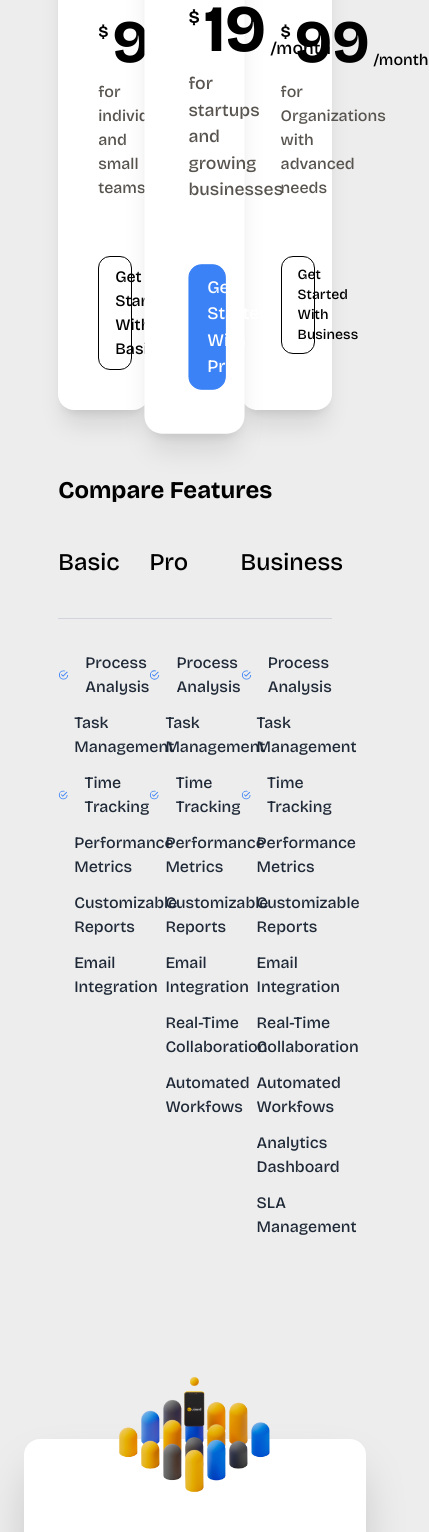
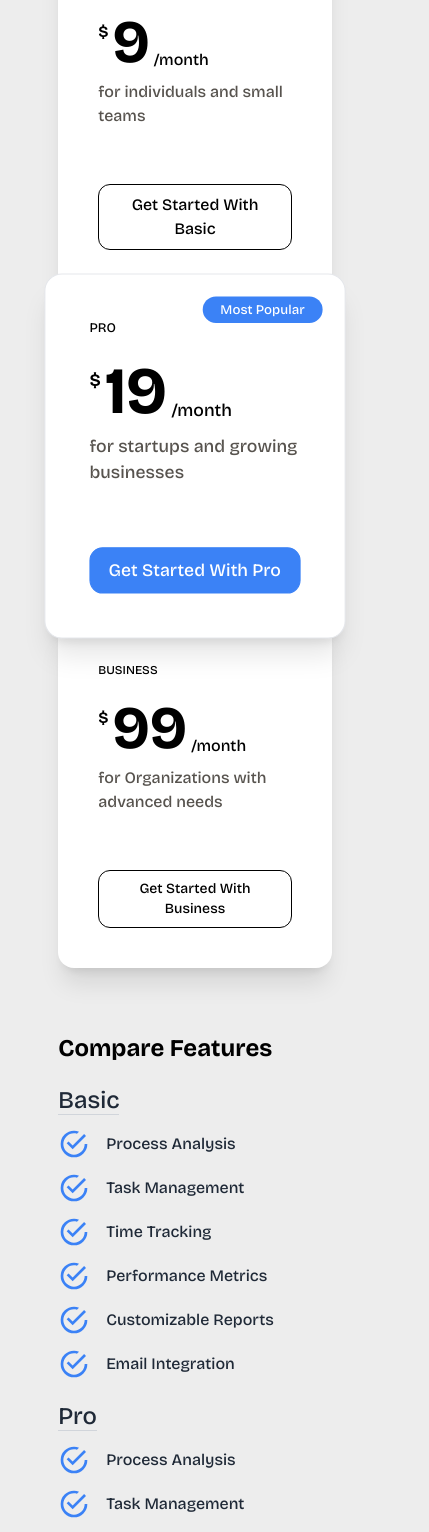
Before and after one commit to azdinexx/Lando, a React (Vite) app: page /pricing in a window 390 px wide. Shown: the part 432-1964 px from the top of the page, 429 px wide, since content can reach past the window. Built offline with nearby package versions, Linux system fonts and the light colour scheme.

Commit message:
pricing and about page fix:responsive

```diff
--- a/src/components/Hero.jsx
+++ b/src/components/Hero.jsx
@@ -3,7 +3,7 @@ import img from '../assets/hero.png';
 function Hero() {
   return (
     <>
-      <div className='px-4  md:px-0 grid min-h-screen grid-cols-1 md:grid-cols-2 md:grid-rows- grid-rows-'>
+      <div className='px-4  md:px-0 grid min-h-screen grid-cols-1 md:grid-cols-2 grid-rows-1 '>
         {/* Call To Action */}
         <div className='flex justify-center flex-col'>
           <span className='text-stone-400 py-4'>FREE 30 DAYS TRIAL</span>
@@ -24,12 +24,12 @@ function Hero() {
         </div>
 
         {/* Image */}
-        <div className=' flex items-center justify-center '>
+        <div className='hidden md:flex items-center justify-center '>
           <img src={img} alt='' width={430} />
         </div>
       </div>
-      <div>
-        <p className='max-w-sm mx-auto text-center font-thin'>
+      <div className='mb-20'>
+        <p className='max-w-sm mx-auto text-center font-thin '>
           trusted by individuals and teams at the world&apos;s best companies
         </p>
         <div className='flex gap-8 justify-center py-5 '>
--- a/src/pages/AboutUs.jsx
+++ b/src/pages/AboutUs.jsx
@@ -6,7 +6,7 @@ import GetStarted from '../components/GetStarted';
 function AboutUs() {
   return (
     <>
-      <div className='flex flex-col gap-6 my-20 items-center'>
+      <div className='flex flex-col gap-6 md:my-20 items-center'>
         <h1 className='text-5xl text-center '>About Us</h1>
         <p className='max-w-sm text-center mx-auto text-gray-600'>
           we offer revolutionary solution to industry problems. Join Lando
@@ -22,8 +22,8 @@ function AboutUs() {
           possible service and support, and we are always looking for ways to
           improve and innovate.
         </p>
-        <div className='flex w-[60rem] justify-center items-center  mb-10'>
-          <p className='flex flex-col text-4xl font-semibold w-1/2 pl-20 gap-2'>
+        <div className='flex md:w-[60rem] justify-center items-center  mb-10'>
+          <p className='flex flex-col text-4xl font-semibold w-1/2 md:pl-20 gap-2'>
             <span>Let&apos;s start </span>
             <span>working </span>
             <span>more </span>
@@ -45,14 +45,12 @@ export default AboutUs;
 
 function Team() {
   return (
-    <>
+    <div className='  flex flex-col gap-6'>
       <h1 className='text-5xl text-center '>Team</h1>
       <p className='max-w-sm text-center mx-auto text-gray-600'>
         Meet the people behind the magical product
       </p>
-      <div className='grid grid-cols-4 grid-rows-2 gap-10  w-[700px] my-4'>
-        <Person />
-        <Person />
+      <div className='grid md:grid-cols-4 grid-cols-3   md:grid-rows-2 gap-10  md:w-[700px] my-4'>
         <Person />
         <Person />
         <Person />
@@ -60,7 +58,7 @@ function Team() {
         <Person />
         <Person />
       </div>
-    </>
+    </div>
   );
 }
 
--- a/src/pages/Pricing.jsx
+++ b/src/pages/Pricing.jsx
@@ -20,7 +20,7 @@ export default Pricing;
 
 function Cards() {
   return (
-    <div className='grid grid-cols-3 w-[80%]'>
+    <div className='grid md:grid-cols-3 grid-cols-1 w-[80%]'>
       <div className='bg-white p-10 rounded-2xl flex flex-col shadow-xl'>
         <span
           className='uppercase text-xs mb-5
@@ -40,7 +40,7 @@ function Cards() {
           Get Started With Basic
         </button>
       </div>
-      <div className='bg-white relative shadow-xl p-10 rounded-2xl scale-110 flex flex-col'>
+      <div className='bg-white relative border shadow-xl p-10 rounded-2xl scale-110 flex flex-col'>
         <span className='bg-blue-500 text-xs text-white absolute top-5 rounded-2xl px-4 py-1 right-5'>
           Most Popular
         </span>
@@ -81,14 +81,16 @@ function CompareFeatures() {
       <span className='text-2xl font-bold w-full text-start'>
         Compare Features
       </span>
-      <div className=' grid grid-cols-3 text-2xl py-10 border-b border-gray-300'>
+      <div className='hidden md:grid grid-cols-3 text-2xl py-10 border-b border-gray-300'>
         <span>Basic</span>
         <span>Pro</span>
         <span>Business</span>
       </div>
-      <div className=' grid grid-cols-3 text-gray-800 py-5 '>
+      <div className=' grid grid-cols-1 gap-2 md:grid-cols-3 text-gray-800 py-5 '>
         {/* BASIC */}
         <ul>
+          <span className='text-2xl  border-b border-gray-300'>Basic</span>
+
           <Feature>process analysis</Feature>
           <Feature>task Management</Feature>
           <Feature>time tracking </Feature>
@@ -99,6 +101,8 @@ function CompareFeatures() {
 
         {/* PRO */}
         <ul>
+          <span className='text-2xl  border-b border-gray-300'>Pro</span>
+
           <Feature>process analysis</Feature>
           <Feature>task Management</Feature>
           <Feature>time tracking </Feature>
@@ -111,6 +115,8 @@ function CompareFeatures() {
 
         {/* BUSINESS */}
         <ul>
+          <span className='text-2xl  border-b border-gray-300 '>Business</span>
+
           <Feature>process analysis</Feature>
           <Feature>task Management</Feature>
           <Feature>time tracking </Feature>
```
